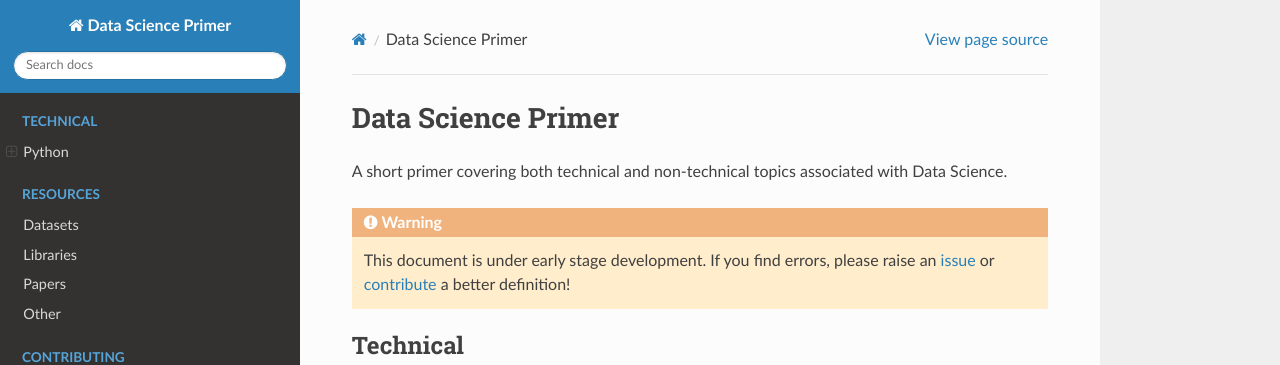
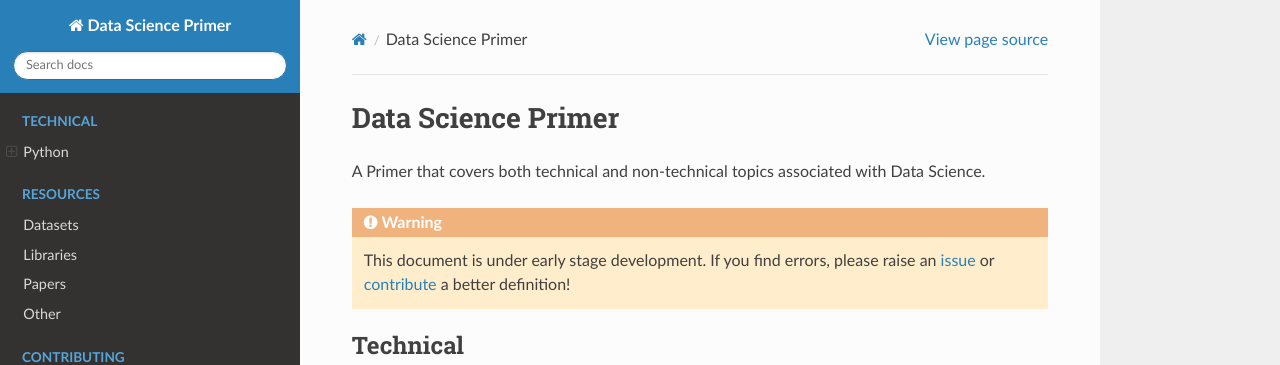
Before and after one commit to Andreilys/ds-primer, a Sphinx documentation site: the page built from docs/index.rst, in a window 1280 px wide. Shown: the top 365 px of the page. Built offline with Sphinx 7.4.7 and the Read the Docs theme 2.0.0, drawn with Linux system fonts in a browser that asks for light colours; pages that are not in the unit, such as notebooks, are missing from menus.

Commit message:
Update index.rst

```diff
--- a/docs/index.rst
+++ b/docs/index.rst
@@ -3,7 +3,7 @@
 Data Science Primer
 ===========================
 
-A short primer covering both technical and non-technical topics associated with Data Science.
+A Primer that covers both technical and non-technical topics associated with Data Science.
 
 .. warning::
 
```
